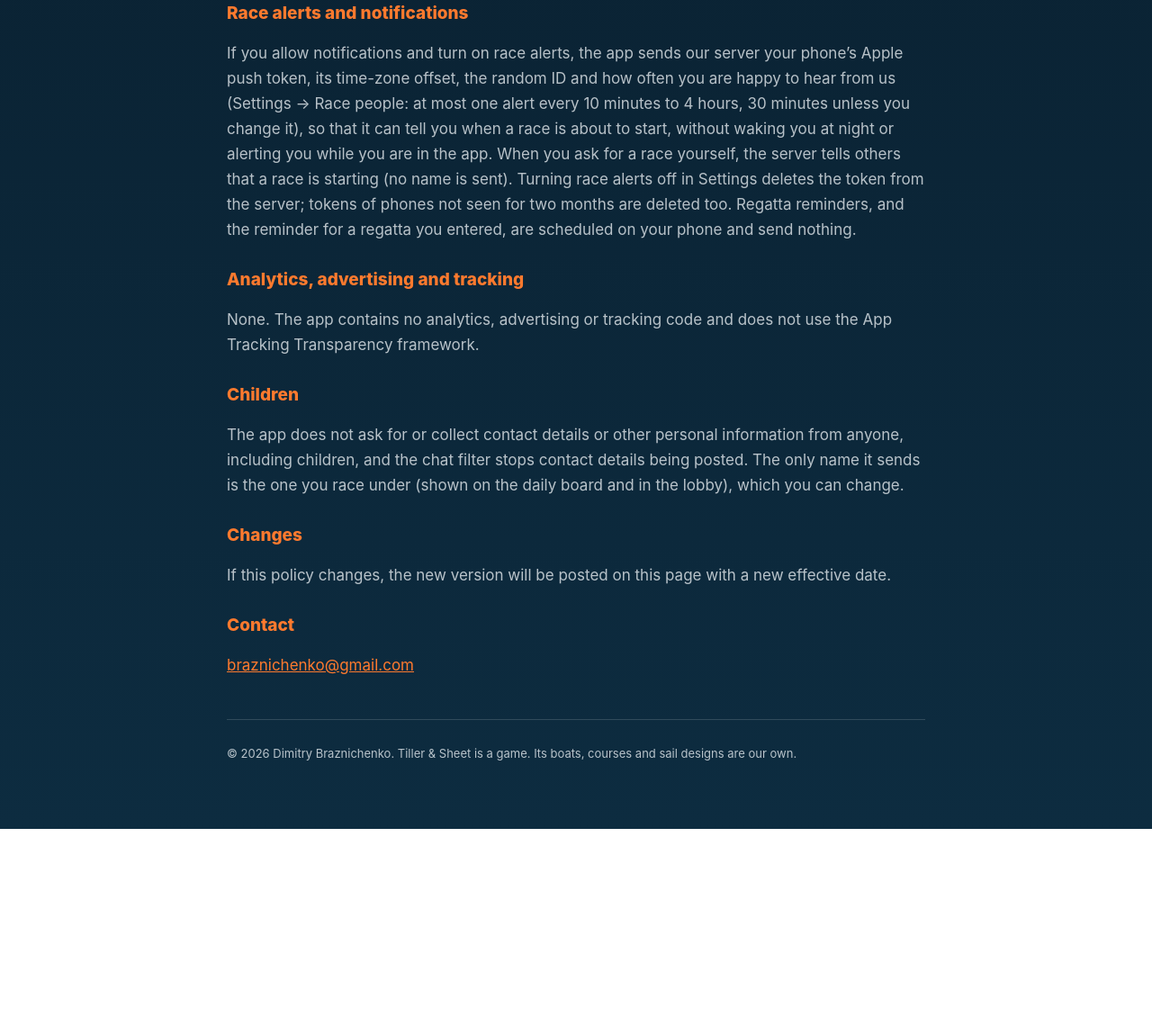
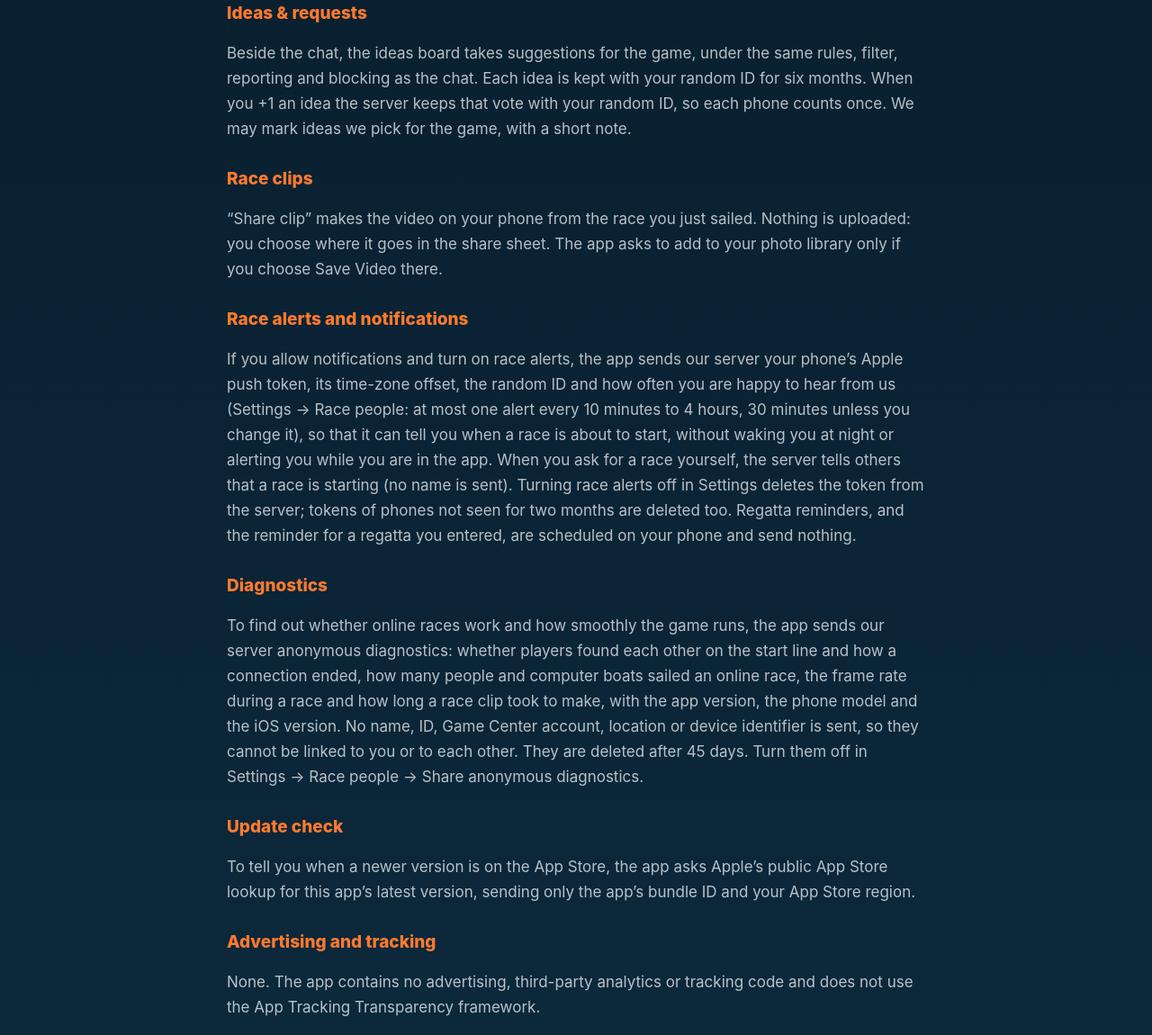
Before and after one commit to dimab0/TillerSheet-support, a plain HTML site: page privacy-policy.html in a window 1280 px wide. Shown: the part 1647-2797 px from the top of the page at 90% size. Before the commit the page ends 2568 px from the top, so only its background shows below. Drawn offline with Linux system fonts and the light colour scheme.

Commit message:
Privacy policy: ideas board, anonymous diagnostics, race clips, update check
Co-Authored-By: Claude Opus 5.5 <noreply@anthropic.com>
Claude-Session: https://claude.ai/code/session_01CjQrhTusbJtJrLevjCU6cQ

```diff
--- a/privacy-policy.html
+++ b/privacy-policy.html
@@ -12,9 +12,9 @@
     <header class="app"><img src="icon.png" alt="" /><a href="index.html">Tiller &amp; Sheet</a></header>
     <nav><a href="index.html">Home</a><a href="support.html">Support</a><a href="privacy-policy.html">Privacy</a></nav>
     <h1>Privacy Policy</h1>
-    <p>Effective date: November 15, 2026</p>
+    <p>Effective date: November 16, 2026</p>
     <h2>The short version</h2>
-    <p>Tiller &amp; Sheet has no accounts, no analytics and no advertising. Its small server keeps the daily regatta board (the name you race under, your time and your boat&rsquo;s track, for a week), the lobby (who is in the app right now, races about to start, and the lobby chat, kept for a week) and, if you turn on race alerts, your phone&rsquo;s notification token. None of it is linked to your Apple ID, sold or shared.</p>
+    <p>Tiller &amp; Sheet has no accounts, no advertising and no tracking. Its small server keeps the daily regatta board (the name you race under, your time and your boat&rsquo;s track, for a week), the lobby (who is in the app right now, races about to start, the lobby chat, kept for a week, and the ideas board, kept for six months), anonymous diagnostics that you can turn off and, if you turn on race alerts, your phone&rsquo;s notification token. None of it is linked to your Apple ID, sold or shared.</p>
     <h2>What is stored on your device</h2>
     <p>Your settings, your best times, your rating and season points. Deleting the app removes them.</p>
     <h2>Game Center</h2>
@@ -25,10 +25,18 @@
     <p>While the app is open, it tells our server the name you race under, your rating, what you are doing (for example &ldquo;racing the computer&rdquo;) and the random ID made on your phone, so that other players can see who is online. This is forgotten a few minutes after you leave the app; turn off &ldquo;Show me in the lobby&rdquo; (Settings &rarr; Race people) to stay off the list. When you ask for an online race, enter a regatta or join one, the server keeps your name and rating with that race so that the others on the start line can see you; races are deleted an hour after they start.</p>
     <h2>Lobby chat</h2>
     <p>If you are signed in to Game Center and agree to the chat rules, you can post short messages that every player in the lobby can read, under your name. The server keeps each message with your random ID for seven days. Every message passes a filter before it is posted (no bad language, links, emails, phone numbers or other apps). Reporting a message hides it for everyone at once and keeps it, with the report, for us to review; players reported by several others lose the chat. Blocking a player hides their messages on your phone only. You can turn the chat off in Settings &rarr; Lobby chat. Please don&rsquo;t share personal details in the chat.</p>
+    <h2>Ideas &amp; requests</h2>
+    <p>Beside the chat, the ideas board takes suggestions for the game, under the same rules, filter, reporting and blocking as the chat. Each idea is kept with your random ID for six months. When you +1 an idea the server keeps that vote with your random ID, so each phone counts once. We may mark ideas we pick for the game, with a short note.</p>
+    <h2>Race clips</h2>
+    <p>&ldquo;Share clip&rdquo; makes the video on your phone from the race you just sailed. Nothing is uploaded: you choose where it goes in the share sheet. The app asks to add to your photo library only if you choose Save Video there.</p>
     <h2>Race alerts and notifications</h2>
     <p>If you allow notifications and turn on race alerts, the app sends our server your phone&rsquo;s Apple push token, its time-zone offset, the random ID and how often you are happy to hear from us (Settings &rarr; Race people: at most one alert every 10 minutes to 4 hours, 30 minutes unless you change it), so that it can tell you when a race is about to start, without waking you at night or alerting you while you are in the app. When you ask for a race yourself, the server tells others that a race is starting (no name is sent). Turning race alerts off in Settings deletes the token from the server; tokens of phones not seen for two months are deleted too. Regatta reminders, and the reminder for a regatta you entered, are scheduled on your phone and send nothing.</p>
-    <h2>Analytics, advertising and tracking</h2>
-    <p>None. The app contains no analytics, advertising or tracking code and does not use the App Tracking Transparency framework.</p>
+    <h2>Diagnostics</h2>
+    <p>To find out whether online races work and how smoothly the game runs, the app sends our server anonymous diagnostics: whether players found each other on the start line and how a connection ended, how many people and computer boats sailed an online race, the frame rate during a race and how long a race clip took to make, with the app version, the phone model and the iOS version. No name, ID, Game Center account, location or device identifier is sent, so they cannot be linked to you or to each other. They are deleted after 45 days. Turn them off in Settings &rarr; Race people &rarr; Share anonymous diagnostics.</p>
+    <h2>Update check</h2>
+    <p>To tell you when a newer version is on the App Store, the app asks Apple&rsquo;s public App Store lookup for this app&rsquo;s latest version, sending only the app&rsquo;s bundle ID and your App Store region.</p>
+    <h2>Advertising and tracking</h2>
+    <p>None. The app contains no advertising, third-party analytics or tracking code and does not use the App Tracking Transparency framework.</p>
     <h2>Children</h2>
     <p>The app does not ask for or collect contact details or other personal information from anyone, including children, and the chat filter stops contact details being posted. The only name it sends is the one you race under (shown on the daily board and in the lobby), which you can change.</p>
     <h2>Changes</h2>
```
